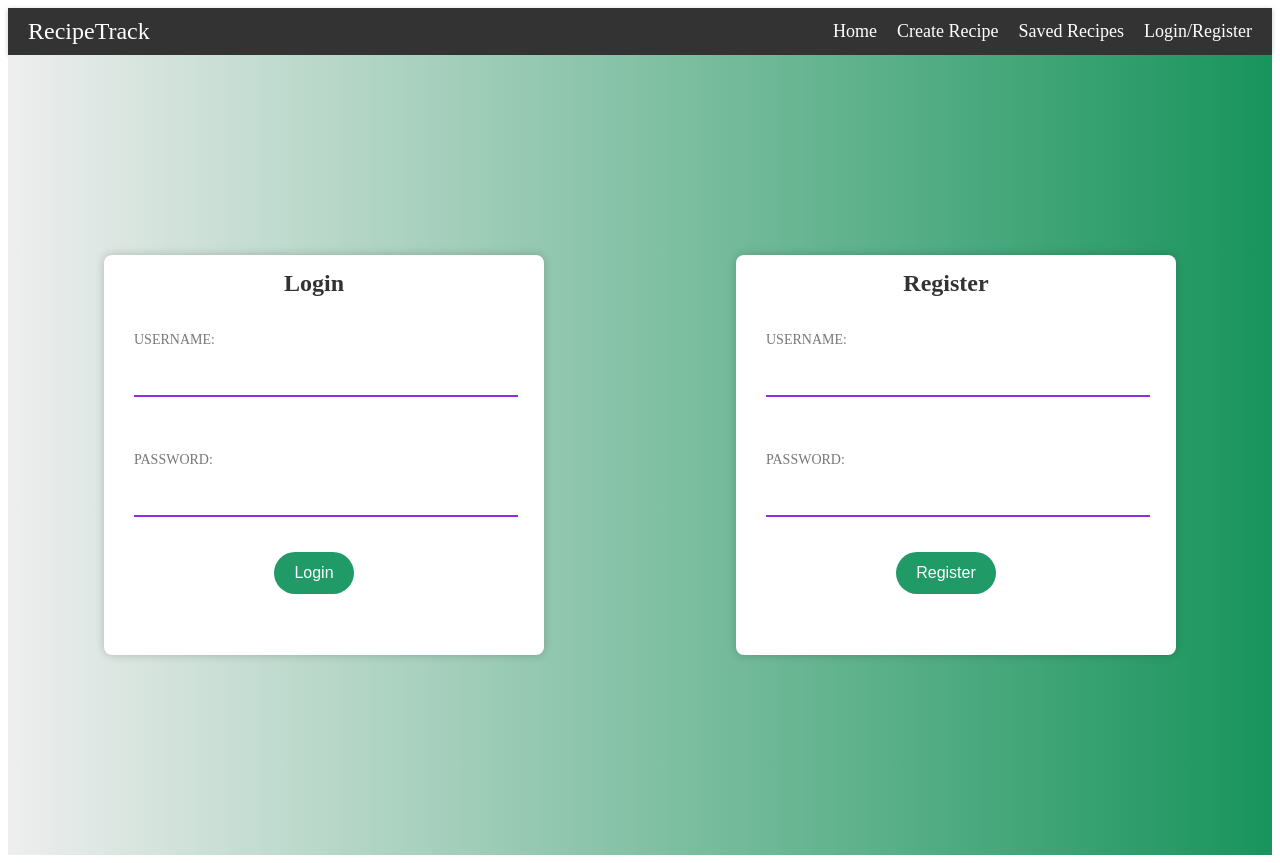
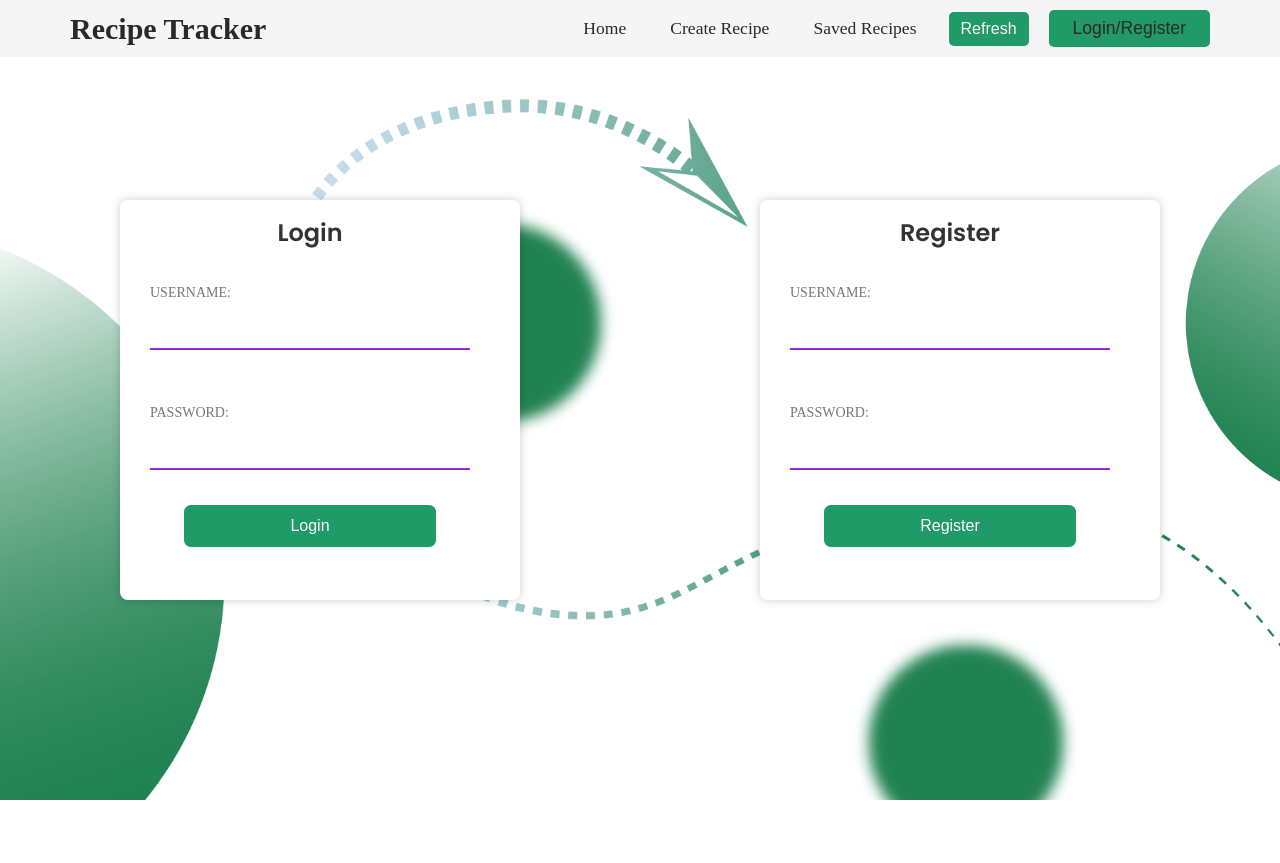
Before and after one commit to charithasekara/Recipe_Track_App, a React (Vite) app in the folder frontend/recipetrack/: page /auth in a window 1280 px wide. After the commit the page ends 800 px from the top, so only its background shows below. Built offline with nearby package versions, Linux system fonts and the light colour scheme.

Commit message:
css updates

```diff
--- a/frontend/recipetrack/src/App.css
+++ b/frontend/recipetrack/src/App.css
@@ -0,0 +1,67 @@
+/*====google fonts===*/
+@import url('https://fonts.googleapis.com/css2?family=Open+Sans&family=Poppins:wght@400;500;600;700;800&display=swap');
+
+
+  /*css variables*/
+
+  :root{
+    /*colors*/
+    /*color mode HSL(hue, saturation, lightness) */
+    --first-color: hsl(271, 76%, 53%);
+    --title-color: hsl(0, 0%, 40%);
+    --text-color: hsl(0, 0%, 50%);
+    --body-color: hsl(0, 0%, 100%);
+    --container-color: hsl(0, 0%, 95%);
+    --border-color: hsl(0, 0%, 87%);
+    --text-white: #fff;
+
+    /*font and typography*/
+    --body-font: 'Poppins', sans-serif;
+    --heading-font: 'Poppins', sans-serif;
+
+    --big-font-size: 3.5rem;
+    --h1-font-size: 3.125rem;
+    --h2-font-size: 2.5rem;
+    --h3-font-size: 1.875rem;
+    --h5-font-size: 1.655rem;
+    --large-font-size: 1.15rem;
+    --normal-font-size: 1rem;
+    --small-font-size: .875rem;
+    --tiny-font-size: .75rem;
+
+    /*font weight*/
+
+    --weight-400: 400;
+    --weight-500: 500;
+    --weight-600: 600;
+    --weight-700: 700;
+    --weight-800: 800;
+
+  }
+
+  /* base */
+  * {
+    margin: 0;
+    padding: 0;
+    box-sizing: border-box;
+  }
+  body,
+  input,
+  textarea,
+
+  body{
+    background-color: var(--body-color);
+    color: var(--text-color);
+  }
+    h1,
+    h2,
+    h3,
+    p,
+
+    span,
+    h4,
+    h5{
+        font-family: var(--heading-font);
+        font-weight: var(--weight-600);
+        color: var(--title-color);
+    }
--- a/frontend/recipetrack/src/components/NavBar.css
+++ b/frontend/recipetrack/src/components/NavBar.css
@@ -1,38 +1,59 @@
 /* Navbar.css */
 .navbar {
-    background-color: #333;
-    color: #fff;
+  background-color: rgba(237, 237, 237, 0.534); /* Use rgba for the glass effect */
+  padding: 10px 20px;
   display: flex;
   justify-content: space-between;
   align-items: center;
-    padding: 10px 20px;
-    box-shadow: 0px 1px 5px rgba(0, 0, 0, 0.2);
+  position: fixed;
+  width: 100%;
+  top: 0;
+  z-index: 1000;
+  transition: background-color 0.3s ease;
+  backdrop-filter: blur(10px); /* Add the glass effect with backdrop-filter */
+
 }
 
 .logo a {
-    color: #fff;
+  color: #292929;
   text-decoration: none;
-    font-size: 24px;
+  font-size: 1.5rem;
+  font-weight: bold;
+  font-size: var(--h3-font-size);
+  margin-left: 50px;
 }
 
 .links {
   display: flex;
   gap: 20px;
+  align-items: center;
+  margin-right: 50px;
 }
 
-  .links a {
-    color: #fff;
+.links a{
+  color: #2a2a2a;
   text-decoration: none;
-    font-size: 18px;
+  border: none;
+  font-size: 1.1rem;
+  cursor: pointer;
+  transition: color 0.3s ease;
+  padding: 8px 12px;
+}
+.links button {
+  color: #f8f8f8;
+  text-decoration: none;
+  border: none;
+  font-size: 1rem;
+  cursor: pointer;
+  transition: color 0.3s ease;
+  padding: 8px 12px;
+  border-radius: 5px;
+  backdrop-filter: blur(10px);
 }
 
-  .links button {
-    background-color: #ff6347; /* Red-Orange Color */
-    color: #fff;
-    border: none;
-    padding: 8px 16px;
-    border-radius: 5px;
-    cursor: pointer;
-    font-size: 18px;
-    text-decoration: none;
+.links a:hover{
+  color: #5a5a5a;
 }
+.links button:hover {
+  color: #ebebeb;
+}
--- a/frontend/recipetrack/src/components/NavBar.jsx
+++ b/frontend/recipetrack/src/components/NavBar.jsx
@@ -1,3 +1,4 @@
+// NavBar.jsx
 import React from 'react';
 import { Link } from 'react-router-dom';
 import "./Navbar.css";
@@ -12,24 +13,34 @@ export const NavBar = () => {
     setCookies("access_token", "", { path: '/' });
     window.localStorage.removeItem("userID");
     navigate("/auth");
-  }
+  };
+
+  const refreshPage = () => {
+    window.location.reload();
+  };
+
+  const renderAuthButtons = () => {
+    if (!cookies['access_token']) {
+      return <button><Link to="/auth">Login/Register</Link></button>;
+    } else {
+      return <button onClick={logout}>Logout</button>;
+    }
+  };
 
   return (
     <div className="navbar">
       <div className="logo">
-        <Link to="/">RecipeTrack</Link>
+        <Link to="/">Recipe Tracker</Link>
       </div>
       <div className="links">
         <Link to="/">Home</Link>
         <Link to="/createRecipe">Create Recipe</Link>
         <Link to="/savedRecipe">Saved Recipes</Link>
-        {!cookies['access_token'] ?
-          (<Link to="/auth">Login/Register</Link>) :
-          (<button onClick={logout}>Logout</button>)
-        }
+        <button onClick={refreshPage}>Refresh</button>
+        {renderAuthButtons()}
       </div>
     </div>
-  )
+  );
 }
 
 export default NavBar;
--- a/frontend/recipetrack/src/pages/Auth/Auth.css
+++ b/frontend/recipetrack/src/pages/Auth/Auth.css
@@ -4,7 +4,7 @@
   justify-content: space-around;
   align-items: center;
   height: 100vh;
-  background: linear-gradient(90deg, #eeeeee 0%, rgb(24, 148, 92) 100%);
+  background: url('../../assets/back-01.png') center/cover no-repeat;
 }
 
 .auth-container {
@@ -66,6 +66,12 @@ button {
   transition: background-color 0.3s;
 }
 
+.button-auth{
+  border-radius: 7px;
+  width: 70%;
+  margin: auto;
+}
+
 button:hover {
   background-color: #2f2f2f;
 }
--- a/frontend/recipetrack/src/pages/Auth/auth.jsx
+++ b/frontend/recipetrack/src/pages/Auth/auth.jsx
@@ -2,7 +2,7 @@ import React, { useState } from "react";
 import axios from "axios";
 import { useCookies } from "react-cookie";
 import { useNavigate } from "react-router-dom";
-import './Auth.css'
+import './Auth.css';
 
 export const Auth = () => {
   return (
@@ -13,12 +13,22 @@ export const Auth = () => {
   );
 };
 
+const AuthForm = ({ title, onSubmit, buttonText, children }) => {
+  return (
+    <div className="auth-container">
+      <form onSubmit={onSubmit}>
+        <h2>{title}</h2>
+        {children}
+        <button className="button-auth" type="submit">{buttonText}</button>
+      </form>
+    </div>
+  );
+};
+
 const Login = () => {
-  const [_, setCookies] = useCookies(["access_token"]);
-
   const [username, setUsername] = useState("");
   const [password, setPassword] = useState("");
-
+  const [_, setCookies] = useCookies(["access_token"]);
   const navigate = useNavigate();
 
   const handleSubmit = async (event) => {
@@ -39,9 +49,11 @@ const Login = () => {
   };
 
   return (
-    <div className="auth-container">
-      <form onSubmit={handleSubmit}>
-        <h2>Login</h2>
+    <AuthForm
+      title="Login"
+      onSubmit={handleSubmit}
+      buttonText="Login"
+    >
       <div className="form-group">
         <label htmlFor="username">Username:</label>
         <input
@@ -60,16 +72,13 @@ const Login = () => {
           onChange={(event) => setPassword(event.target.value)}
         />
       </div>
-        <button type="submit">Login</button>
-      </form>
-    </div>
+    </AuthForm>
   );
 };
 
 const Register = () => {
   const [username, setUsername] = useState("");
   const [password, setPassword] = useState("");
-
   const [_, setCookies] = useCookies(["access_token"]);
   const navigate = useNavigate();
 
@@ -87,9 +96,11 @@ const Register = () => {
   };
 
   return (
-    <div className="auth-container">
-      <form onSubmit={handleSubmit}>
-        <h2>Register</h2>
+    <AuthForm
+      title="Register"
+      onSubmit={handleSubmit}
+      buttonText="Register"
+    >
       <div className="form-group">
         <label htmlFor="username">Username:</label>
         <input
@@ -108,9 +119,7 @@ const Register = () => {
           onChange={(event) => setPassword(event.target.value)}
         />
       </div>
-        <button type="submit">Register</button>
-      </form>
-    </div>
+    </AuthForm>
   );
 };
 
--- a/frontend/recipetrack/src/pages/savedRecipe.jsx
+++ b/frontend/recipetrack/src/pages/savedRecipe.jsx
@@ -1,10 +1,24 @@
+// SavedRecipe.jsx
 import React, { useEffect, useState } from "react";
+import axios from "axios";
 import { useGetUserID } from "../hooks/useGetUserID";
-import axios from "axios";
+import { useNavigate } from "react-router-dom";
+import "./Home/Home.css";
 
 export const SavedRecipe = () => {
   const [savedRecipes, setSavedRecipes] = useState([]);
   const userID = useGetUserID();
+  const navigate = useNavigate();
+
+  // Redirect to the recipeDetails page with the recipeID
+  const redirectToRecipeDetails = (recipeId) => {
+    navigate(`/recipeDetails/${recipeId}`);
+  };
+
+  // Redirect to the edit page with the recipeID
+  const redirectToEditRecipe = (recipeID) => {
+    navigate(`/editRecipe/${recipeID}`);
+  };
 
   useEffect(() => {
     const fetchSavedRecipes = async () => {
@@ -19,19 +33,68 @@ export const SavedRecipe = () => {
     };
 
     fetchSavedRecipes();
-  }, []);
+  }, [userID]);
+
+  const unsaveRecipe = async (recipeID) => {
+    const confirmUnsave = window.confirm("Are you sure you want to unsave this recipe?");
+    if (confirmUnsave) {
+      try {
+        window.alert("Recipe unsaved successfully!"); // Display alert before unsave
+        await axios.put("http://localhost:3001/recipes/unsave", {
+          recipeID,
+          userID,
+        });
+        const updatedSavedRecipes = savedRecipes.filter((recipe) => recipe._id !== recipeID);
+        console.log("Updated Saved Recipes:", updatedSavedRecipes);
+        setSavedRecipes(updatedSavedRecipes);
+      } catch (err) {
+        console.log("Unsave Error:", err);
+      }
+    }
+  };
+
+
+
   return (
-    <div>
+    <div className="home-container">
       <h1>Saved Recipes</h1>
-      <ul>
-        {savedRecipes.map((recipe) => (
-          <li key={recipe._id}>
-            <div>
-              <h2>{recipe.name}</h2>
+      <ul className="recipe-grid">
+        {savedRecipes.map((recipe, index) => (
+          <li
+            key={recipe._id}
+            className={`recipe-card ${
+              index % 3 === 0 ? "first-in-row" : ""
+            }`}
+          >
+            <div className="recipe-details">
+              <div className="name-and-save">
+                <h2 className="recipe-title">{recipe.name}</h2>
+                <button
+                  className="recipe-save-button"
+                  onClick={() => unsaveRecipe(recipe._id)} // Change the function to unsaveRecipe
+                >
+                  Unsave
+                </button>
+              </div>
+              <img
+                className="recipe-image"
+                src={recipe.imageUrl}
+                alt={recipe.name}
+              />
+              <div className="ingredients">
+                <p>Ingredients: {recipe.ingredients.join(", ")}</p>
+              </div>
+              <div className="description">
+                <p>{recipe.instructions}</p>
+              </div>
+              <p className="recipe-time">Cooking Time: {recipe.cookingTime} minutes</p>
+              <div className="buttons">
+                <button onClick={() => redirectToEditRecipe(recipe._id)}>Edit</button>
+              </div>
+              <div className="buttons">
+                <button onClick={() => redirectToRecipeDetails(recipe._id)}>Recipe Details</button>
+              </div>
             </div>
-            <p>{recipe.description}</p>
-            <img src={recipe.imageUrl} alt={recipe.name} />
-            <p>Cooking Time: {recipe.cookingTime} minutes</p>
           </li>
         ))}
       </ul>
```
Also changed, not shown: frontend/recipetrack/src/pages/Home/Home.css (+25 -14 lines), frontend/recipetrack/src/pages/Home/home.jsx (+9 -16 lines), frontend/recipetrack/public/back-01.png (added), frontend/recipetrack/src/assets/back-01.png (added). Lines whose indentation alone changed are shown as unchanged.
